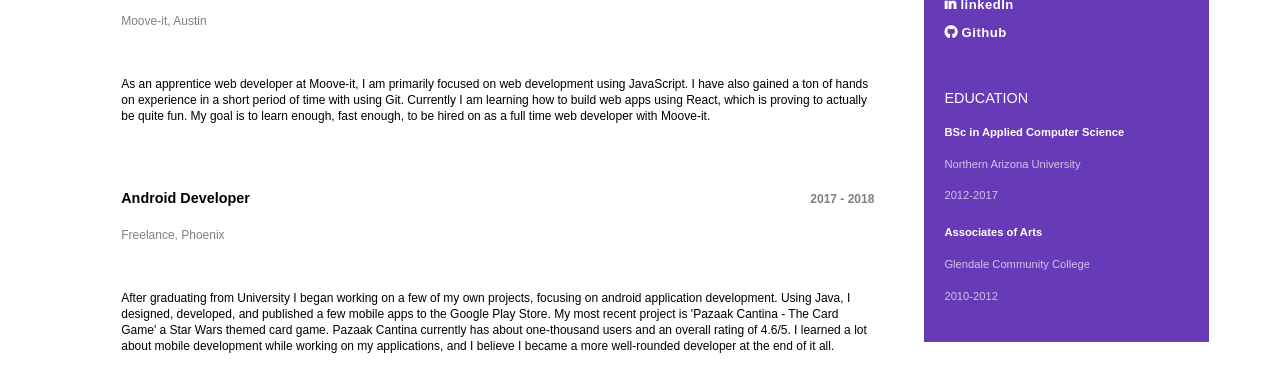
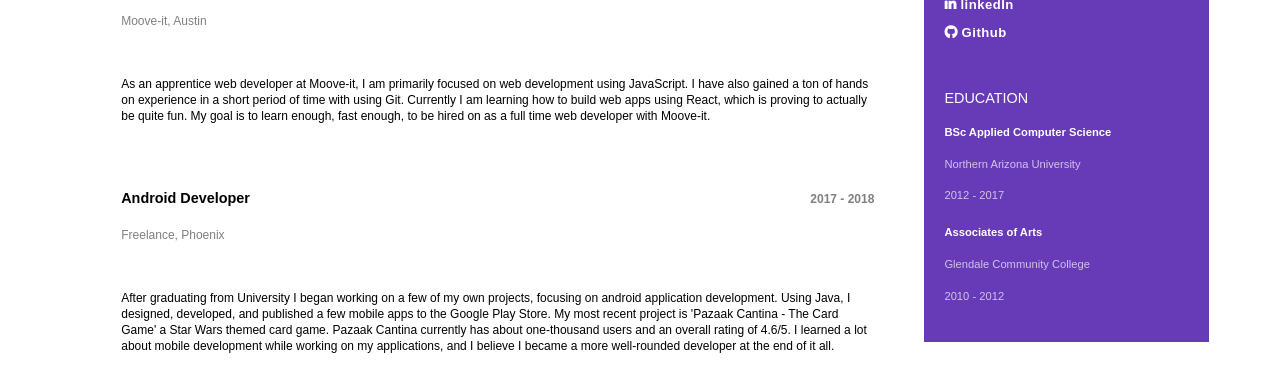
Before and after one commit to ajs476/react-resume, a React app in the folder resume-project/: page / in a window 1280 px wide. Shown: the part 366-758 px from the top of the page. Built offline with nearby package versions, Linux system fonts and the light colour scheme.

Commit message:
destructured json objects, added educationItem and json data

```diff
--- a/resume-project/src/components/Contact.js
+++ b/resume-project/src/components/Contact.js
@@ -5,12 +5,12 @@
 const Contact = () => (
   <section className="contact-info">
     {
-      contactData.map((contactObject, i) =>
+      contactData.map(({iconName, linkAction, linkTarget, linkName}, i) =>
       <ContactItem
-        iconName={contactObject.iconName}
-        linkAction={contactObject.linkAction}
-        linkTarget={contactObject.linkTarget}
-        linkName={contactObject.linkName}
+        iconName={iconName}
+        linkAction={linkAction}
+        linkTarget={linkTarget}
+        linkName={linkName}
         key={i}
         >
       </ContactItem>)
--- a/resume-project/src/components/ContactItem.js
+++ b/resume-project/src/components/ContactItem.js
@@ -1,9 +1,9 @@
 import React from 'react';
 
-const ContactItem = (props) => (
+const ContactItem = ({iconName, linkAction, linkTarget, linkName}) => (
   <h3>
-    <i className={`${props.iconName}`}></i>
-    <a href={`${props.linkAction}${props.linkTarget}`}>{props.linkName}</a>
+    <i className={`${iconName}`}></i>
+    <a href={`${linkAction}${linkTarget}`}>{linkName}</a>
   </h3>
 );
 
--- a/resume-project/src/components/Education.js
+++ b/resume-project/src/components/Education.js
@@ -1,14 +1,21 @@
 import React from 'react';
+import EducationItem from './EducationItem.js';
+import educationData from '../data/education-data.json';
 
 const Education = () => (
   <section className="education-info">
     <header>Education</header>
-    <h3>BSc in Applied Computer Science</h3>
-    <h4>Northern Arizona University</h4>
-    <h4>2012-2017</h4>
-    <h3>Associates of Arts</h3>
-    <h4>Glendale Community College</h4>
-    <h4>2010-2012</h4>
+    {
+      educationData.map(({degree, school, startDate, endDate}, i) =>
+      <EducationItem
+        degree={degree}
+        school={school}
+        startDate={startDate}
+        endDate={endDate}
+        key={i}
+        >
+      </EducationItem>)
+    }
   </section>
 );
 
--- /dev/null
+++ b/resume-project/src/components/EducationItem.js
@@ -0,0 +1,11 @@
+import React from 'react';
+
+const EducationItem = ({degree, school, startDate, endDate}) => (
+  <div>
+    <h3>{degree}</h3>
+    <h4>{school}</h4>
+    <h4>{startDate} - {endDate}</h4>
+  </div>
+);
+
+export default EducationItem;
--- a/resume-project/src/components/Experience.js
+++ b/resume-project/src/components/Experience.js
@@ -10,14 +10,14 @@
       </h2>
     </div>
     {
-      experienceData.map((experienceObject, i) =>
+      experienceData.map(({title, company, city, startDate, endDate, description}, i) =>
       <ExperienceItem
-        title={experienceObject.title}
-        company={experienceObject.company}
-        city={experienceObject.city}
-        startDate={experienceObject.startDate}
-        endDate={experienceObject.endDate}
-        description={experienceObject.description}
+        title={title}
+        company={company}
+        city={city}
+        startDate={startDate}
+        endDate={endDate}
+        description={description}
         key={i}
         >
       </ExperienceItem>)
--- a/resume-project/src/components/ExperienceItem.js
+++ b/resume-project/src/components/ExperienceItem.js
@@ -1,22 +1,22 @@
 import React from 'react';
 
 
-const ExperienceItem = (props) => (
+const ExperienceItem = ({title, company, city, startDate, endDate, description}) => (
   <div>
     <section className="experience-heading">
       <h2 hidden="hidden">Experience Information</h2>
       <div className="exp-position-location">
-        <h3>{props.title}</h3>
-        <h4>{props.company}, {props.city}</h4>
+        <h3>{title}</h3>
+        <h4>{company}, {city}</h4>
       </div>
       <div className="exp-date">
-        <h4>{props.startDate} - {props.endDate}</h4>
+        <h4>{startDate} - {endDate}</h4>
       </div>
     </section>
     <section className="content">
-      <h2 hidden="hidden">{props.title} Experience Information</h2>
+      <h2 hidden="hidden">{title} Experience Information</h2>
       <p>
-        {props.description}
+        {description}
       </p>
     </section>
   </div>
--- /dev/null
+++ b/resume-project/src/data/education-data.json
@@ -0,0 +1,14 @@
+[
+  {
+    "degree":"BSc Applied Computer Science",
+    "school":"Northern Arizona University",
+    "startDate":"2012",
+    "endDate":"2017"
+  },
+  {
+    "degree":"Associates of Arts",
+    "school":"Glendale Community College",
+    "startDate":"2010",
+    "endDate":"2012"
+  }
+]
```
